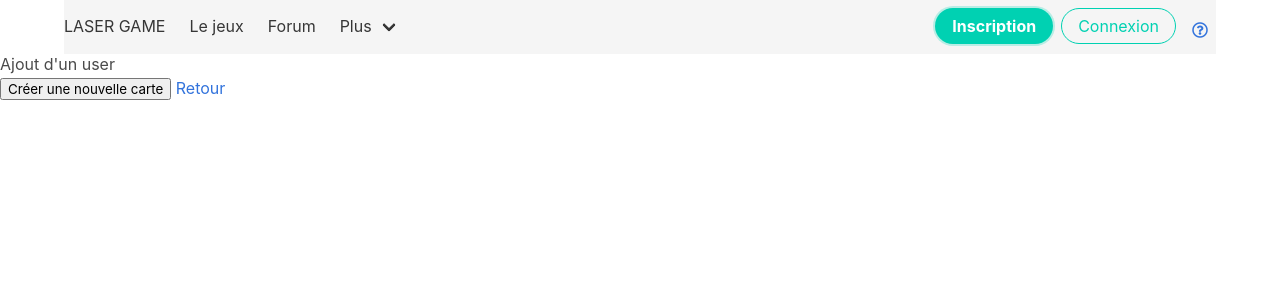
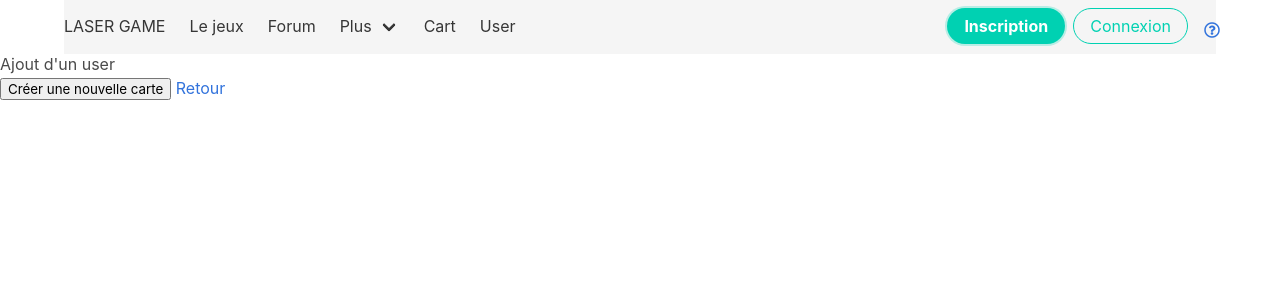
Before and after one commit to Thomasubert/lasergame, a Symfony app: template templates/card/edit.html.twig in a window 1280 px wide. Shown: the top 300 px of the page. Run offline with Twig, Linux system fonts and the light colour scheme; the template is opened without the code that fills it, so the values that code supplies are empty; some libraries are stand-ins or nearby versions.

Commit message:
commit fix role
commit fix role

```diff
--- a/src/Form/UserType.php
+++ b/src/Form/UserType.php
@@ -57,8 +57,6 @@ class UserType extends AbstractType
                 [
                     'label' => 'Tel.'
                 ])
-
-            ->add('password')
             ->add('birthdate')
 
         ;
--- a/templates/base.html.twig
+++ b/templates/base.html.twig
@@ -89,6 +89,19 @@
                 </div>
             </div>
         </div>
+        <div id="navbar-menu-id" class="navbar-menu">
+            <div class="navbar-start">
+                <a class="navbar-item"href="{{ path('app_contact_index') }}">
+                    Cart
+                </a>
+
+                <a class="navbar-item">
+                    User
+                </a>
+            </div>
+
+
+
 
         <div class="navbar-end">
             <div class="navbar-item">
```
Also changed, not shown: src/Entity/User.php (line endings or trailing spaces).
